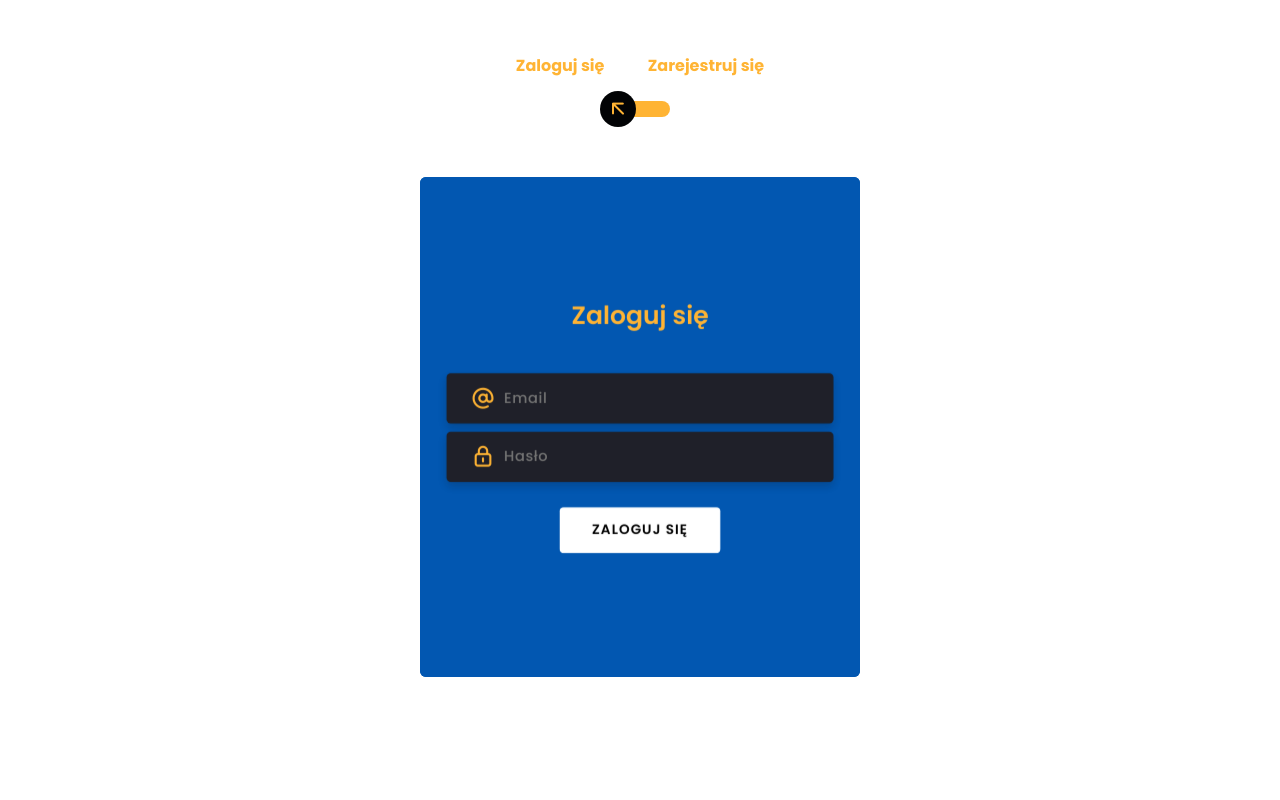
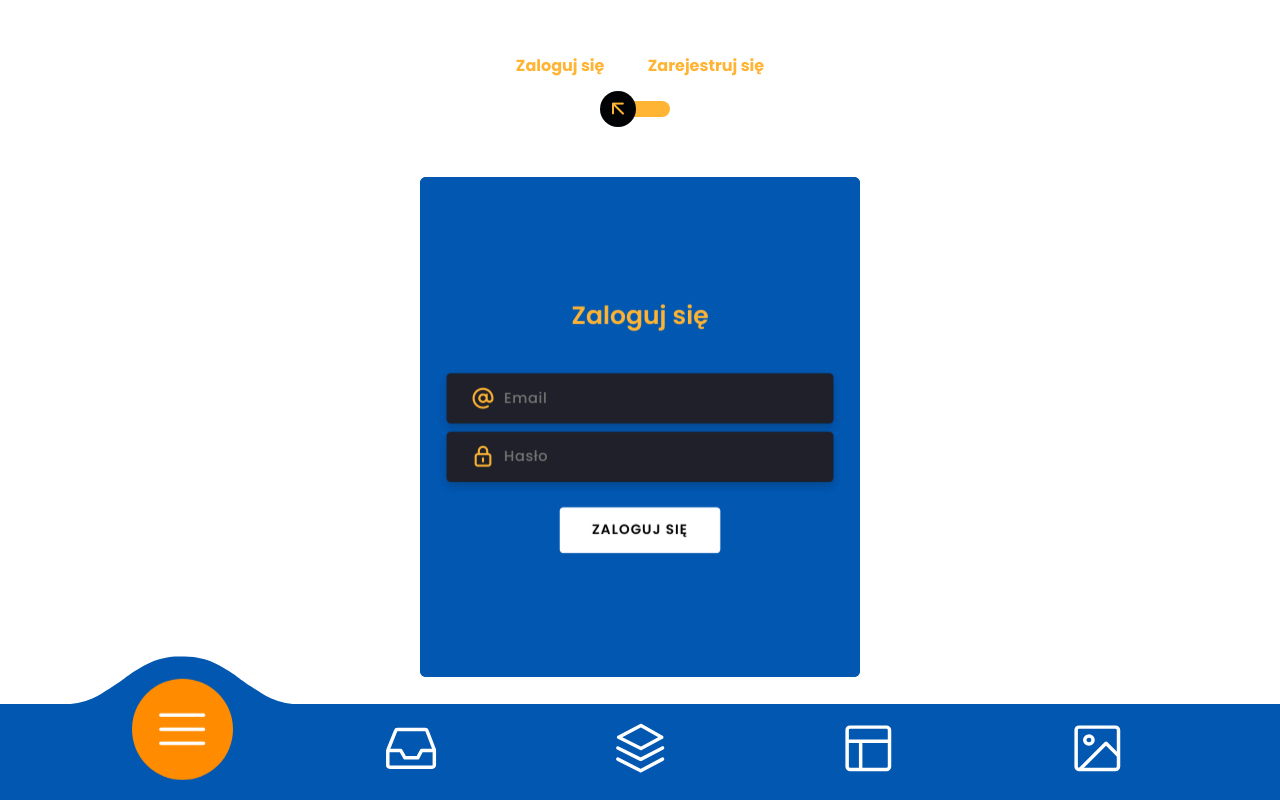
Before and after one commit to kalembasa21/korepetycje, a PHP site: page /rejestracja.php in a window 1280 px wide. Run offline with PHP 8.4, Linux system fonts and the light colour scheme.

Commit message:
update rejestracji

```diff
--- a/rejestracja.css
+++ b/rejestracja.css
@@ -1,4 +1,5 @@
 @import url('https://fonts.googleapis.com/css?family=Poppins:400,500,600,700,800,900');
+
 body{
     font-family: 'Poppins', sans-serif;
     font-weight: 300;
@@ -6,29 +7,36 @@ body{
     color: #FFB434;
     background-color: #FFF;
 }
+
 p {
     font-weight: 500;
     font-size: 14px;
 }
+
 h4 {
     font-weight: 600;
 }
+
 h6 span{
     padding: 0 20px;
     font-weight: 700;
 }
+
 .sekcja{
     position: relative;
     width: 100%;
     display: block;
 }
+
 .pelna-wysokosc{
     min-height: 100vh;
 }
+
 [type="checkbox"]:checked,
 [type="checkbox"]:not(:checked){
     display: none;
 }
+
 .checkbox:checked + label,
 .checkbox:not(:checked) + label{
     position: relative;
@@ -42,6 +50,7 @@ h6 span{
     cursor: pointer;
     background-color: #FFB434;
 }
+
 .checkbox:checked + label:before,
 .checkbox:not(:checked) + label:before{
     position: absolute;
@@ -61,9 +70,11 @@ h6 span{
     font-size: 24px;
     transition: all 0.5s ease;
 }
+
 .checkbox:checked + label:before {
     transform: translateX(44px) rotate(-270deg);
 }
+
 .karta-3d-owijka {
     position: relative;
     width: 440px;
@@ -74,6 +85,7 @@ h6 span{
     perspective: 800px;
     margin-top: 60px;
 }
+
 .karta-3d-wrapper {
     width: 100%;
     height: 100%;
@@ -82,6 +94,7 @@ h6 span{
     transform-style: preserve-3d;
     transition: all 600ms ease-out;
 }
+
 .karta-przod, .karta-tyl {
     width: 100%;
     height: 100%;
@@ -90,12 +103,15 @@ h6 span{
     border-radius: 6px;
     -webkit-transform-style: preserve-3d;
 }
+
 .karta-tyl {
     transform: rotateY(180deg);
 }
+
 .checkbox:checked ~ .karta-3d-owijka .karta-3d-wrapper {
     transform: rotateY(180deg);
 }
+
 .center-wrap{
     position: absolute;
     width: 100%;
@@ -106,12 +122,14 @@ h6 span{
     z-index: 20;
     display: block;
 }
+
 .grupa-formularza{
     position: relative;
     display: block;
     margin: 0;
     padding: 0;
 }
+
 .formularz-styl {
     padding: 13px 20px;
     padding-left: 55px;
@@ -130,12 +148,14 @@ h6 span{
     transition: all 200ms linear;
     box-shadow: 0 4px 8px 0 rgba(21,21,21,.2);
 }
+
 .formularz-styl:focus,
 .formularz-styl:active {
     border: none;
     outline: none;
     box-shadow: 0 4px 8px 0 rgba(21,21,21,.2);
 }
+
 .ikona-inputu {
     position: absolute;
     top: 0;
@@ -147,6 +167,7 @@ h6 span{
     -webkit-transition: all 200ms linear;
     transition: all 200ms linear;
 }
+
 .btn{
     border-radius: 4px;
     height: 44px;
@@ -164,8 +185,121 @@ h6 span{
     background-color: #FFF;
     color: #000000;
 }
+
 .btn:hover{
     background-color: #000000;
     color: #FFF;
     box-shadow: 0 8px 24px 0 rgba(16,39,112,.2);
 }
+
+html {
+    box-sizing: border-box;
+    --bgColorMenu: #1d1d27;
+    --duration: .7s;
+}
+
+html *,
+html *::before,
+html *::after{
+    box-sizing: inherit;
+}
+
+body{
+    margin: 0;
+    padding: 0;
+    overflow-x: hidden;
+}
+
+.menu{
+    color: transparent;
+    margin: 0;
+    display: flex;
+    width: 100%;
+    font-size: 1.5em;
+    padding: 0 2.85em;
+    position: fixed;
+    bottom: 0;
+    align-items: center;
+    justify-content: center;
+    background-color: #0257B1;
+}
+
+.menu__item{
+    all: unset;
+    flex-grow: 1;
+    z-index: 100;
+    display: flex;
+    cursor: pointer;
+    position: relative;
+    border-radius: 50%;
+    align-items: center;
+    will-change: transform;
+    justify-content: center;
+    padding: 0.55em 0 0.85em;
+    transition: transform var(--timeOut , var(--duration));
+}
+
+.menu__item::before{
+    content: "";
+    z-index: -1;
+    width: 4.2em;
+    height: 4.2em;
+    border-radius: 50%;
+    position: absolute;
+    transform: scale(0);
+    transition: background-color var(--duration), transform var(--duration);
+}
+
+.menu__item.active{
+    transform: translate3d(0, -.8em , 0);
+}
+
+.menu__item.active::before{
+    transform: scale(1);
+    background-color: var(--bgColorItem);
+}
+
+.icon{
+    width: 2.6em;
+    height: 2.6em;
+    stroke: white;
+    fill: transparent;
+    stroke-width: 1pt;
+    stroke-miterlimit: 10;
+    stroke-linecap: round;
+    stroke-linejoin: round;
+    stroke-dasharray: 400;
+}
+
+.menu__item.active .icon{
+    stroke: #FFFFFF;
+    fill: transparent;
+    animation: strok 1.5s reverse;
+}
+
+@keyframes strok{
+    100% {
+        stroke-dashoffset: 400;
+}}
+
+.menu__border{
+    left: 0;
+    bottom: 99%;
+    width: 10.9em;
+    height: 2.4em;
+    position: absolute;
+    clip-path: url(#menu);
+    will-change: transform;
+    background-color: #0257B1;
+    transition: transform var(--timeOut , var(--duration));
+}
+
+.svg-container{
+    width: 0;
+    height: 0;
+}
+
+@media screen and (max-width: 50em){
+    .menu{
+        font-size: .8em;
+}}
--- a/rejestracja.php
+++ b/rejestracja.php
@@ -35,30 +35,24 @@
                                             <button type="submit" class="btn mt-4" name="login_submit">Zaloguj się</button>
                                         </form>
                                         <?php
-                                        // Dane dostępowe do bazy danych
-                                        $host = 'localhost'; // Adres hosta
-                                        $username = 'root'; // Nazwa użytkownika bazy danych
-                                        $password = ''; // Hasło bazy danych
-                                        $database = 'korepetycje'; // Nazwa bazy danych
+                                        $host = 'localhost';
+                                        $username = 'root';
+                                        $password = '';
+                                        $database = 'korepetycje';
 
-                                        // Połączenie z bazą danych
                                         $conn = new mysqli($host, $username, $password, $database);
 
-                                        // Sprawdzenie połączenia
                                         if ($conn->connect_error) {
                                             die("Connection failed: " . $conn->connect_error);
                                         }
 
-                                        // Sprawdzenie logowania
                                         if (isset($_SERVER["REQUEST_METHOD"]) && $_SERVER["REQUEST_METHOD"] == "POST" && isset($_POST['login_submit'])){
                                             $login_email = $_POST['login_email'];
                                             $login_haslo = $_POST['login_haslo'];
 
-                                            // Zabezpieczenie przed atakami SQL Injection
                                             $login_email = mysqli_real_escape_string($conn, $login_email);
                                             $login_haslo = mysqli_real_escape_string($conn, $login_haslo);
 
-                                            // Zapytanie SQL sprawdzające czy istnieje użytkownik o podanym adresie email i haśle
                                             $sql = "SELECT * FROM users WHERE email='$login_email' AND haslo='$login_haslo'";
                                             $result = $conn->query($sql);
 
@@ -70,7 +64,6 @@
                                             }
                                         }
 
-                                        // Zamknięcie połączenia z bazą danych
                                         $conn->close();
                                         ?>
                                     </div>
@@ -104,21 +97,17 @@
                                             <button type="submit" class="btn mt-4" name="submit">Zarejestruj się</button>
                                         </form>
                                         <?php
-                                        // Dane dostępowe do bazy danych
-                                        $host = 'localhost'; // Adres hosta
-                                        $username = 'root'; // Nazwa użytkownika bazy danych
-                                        $password = ''; // Hasło bazy danych
-                                        $database = 'korepetycje'; // Nazwa bazy danych
+                                        $host = 'localhost';
+                                        $username = 'root';
+                                        $password = '';
+                                        $database = 'korepetycje';
 
-                                        // Połączenie z bazą danych
                                         $conn = new mysqli($host, $username, $password, $database);
 
-                                        // Sprawdzenie połączenia
                                         if ($conn->connect_error) {
                                             die("Connection failed: " . $conn->connect_error);
                                         }
 
-                                        // Pobranie danych z formularza HTML
                                         if ($_SERVER["REQUEST_METHOD"] == "POST" && isset($_POST['submit'])) {
                                             $imie_nazwisko = $_POST['imie_nazwisko'];
                                             $klasa = $_POST['klasa'];
@@ -126,14 +115,12 @@
                                             $email = $_POST['email'];
                                             $haslo = $_POST['haslo'];
 
-                                            // Zabezpieczenie przed atakami SQL Injection
                                             $imie_nazwisko = mysqli_real_escape_string($conn, $imie_nazwisko);
                                             $klasa = mysqli_real_escape_string($conn, $klasa);
                                             $numer_telefonu = mysqli_real_escape_string($conn, $numer_telefonu);
                                             $email = mysqli_real_escape_string($conn, $email);
                                             $haslo = mysqli_real_escape_string($conn, $haslo);
 
-                                            // Zapytanie SQL dodające nowego użytkownika do tabeli users
                                             $sql = "INSERT INTO users (imie_nazwisko, klasa, numer_telefonu, email, haslo) VALUES ('$imie_nazwisko', '$klasa', '$numer_telefonu', '$email', '$haslo')";
 
                                             if ($conn->query($sql) === TRUE) {
@@ -143,7 +130,6 @@
                                             }
                                         }
 
-                                        // Zamknięcie połączenia z bazą danych
                                         $conn->close();
                                         ?>
                                     </div>
@@ -156,5 +142,78 @@
         </div>
     </div>
 </div>
+<menu class="menu" style="--timeOut: none">
+      <button class="menu__item active" style="--bgColorItem: #ff8c00">
+        <svg class="icon" viewBox="0 0 24 24">
+          <path d="M3.8,6.6h16.4"></path>
+          <path d="M20.2,12.1H3.8"></path>
+          <path d="M3.8,17.5h16.4"></path>
+        </svg>
+      </button>
+
+      <button class="menu__item" style="--bgColorItem: #f54888">
+        <svg class="icon" viewBox="0 0 24 24">
+          <path
+            d="M6.7,4.8h10.7c0.3,0,0.6,0.2,0.7,0.5l2.8,7.3c0,0.1,0,0.2,0,0.3v5.6c0,0.4-0.4,0.8-0.8,0.8H3.8
+        C3.4,19.3,3,19,3,18.5v-5.6c0-0.1,0-0.2,0.1-0.3L6,5.3C6.1,5,6.4,4.8,6.7,4.8z"
+          ></path>
+          <path d="M3.4,12.9H8l1.6,2.8h4.9l1.5-2.8h4.6"></path>
+        </svg>
+      </button>
+
+      <button class="menu__item" style="--bgColorItem: #4343f5">
+        <svg class="icon" viewBox="0 0 24 24">
+          <path d="M3.4,11.9l8.8,4.4l8.4-4.4"></path>
+          <path d="M3.4,16.2l8.8,4.5l8.4-4.5"></path>
+          <path d="M3.7,7.8l8.6-4.5l8,4.5l-8,4.3L3.7,7.8z"></path>
+        </svg>
+      </button>
+
+      <button class="menu__item" style="--bgColorItem: #e0b115">
+        <svg class="icon" viewBox="0 0 24 24">
+          <path
+            d="M5.1,3.9h13.9c0.6,0,1.2,0.5,1.2,1.2v13.9c0,0.6-0.5,1.2-1.2,1.2H5.1c-0.6,0-1.2-0.5-1.2-1.2V5.1
+          C3.9,4.4,4.4,3.9,5.1,3.9z"
+          ></path>
+          <path d="M4.2,9.3h15.6"></path>
+          <path d="M9.1,9.5v10.3"></path>
+        </svg>
+      </button>
+
+      <button class="menu__item" style="--bgColorItem: #65ddb7">
+        <svg class="icon" viewBox="0 0 24 24">
+          <path
+            d="M5.1,3.9h13.9c0.6,0,1.2,0.5,1.2,1.2v13.9c0,0.6-0.5,1.2-1.2,1.2H5.1c-0.6,0-1.2-0.5-1.2-1.2V5.1
+          C3.9,4.4,4.4,3.9,5.1,3.9z"
+          ></path>
+          <path d="M5.5,20l9.9-9.9l4.7,4.7"></path>
+          <path
+            d="M10.4,8.8c0,0.9-0.7,1.6-1.6,1.6c-0.9,0-1.6-0.7-1.6-1.6C7.3,8,8,7.3,8.9,7.3C9.7,7.3,10.4,8,10.4,8.8z"
+          ></path>
+        </svg>
+      </button>
+
+      <div
+        class="menu__border"
+        style="transform: translate3d(0px, 0px, 0px)"
+      ></div>
+    </menu>
+
+    <div class="svg-container">
+      <svg viewBox="0 0 202.9 45.5">
+        <clipPath
+          id="menu"
+          clipPathUnits="objectBoundingBox"
+          transform="scale(0.0049285362247413 0.021978021978022)"
+        >
+          <path
+            d="M6.7,45.5c5.7,0.1,14.1-0.4,23.3-4c5.7-2.3,9.9-5,18.1-10.5c10.7-7.1,11.8-9.2,20.6-14.3c5-2.9,9.2-5.2,15.2-7
+          c7.1-2.1,13.3-2.3,17.6-2.1c4.2-0.2,10.5,0.1,17.6,2.1c6.1,1.8,10.2,4.1,15.2,7c8.8,5,9.9,7.1,20.6,14.3c8.3,5.5,12.4,8.2,18.1,10.5
+          c9.2,3.6,17.6,4.2,23.3,4H6.7z"
+          ></path>
+        </clipPath>
+      </svg>
+    </div>
+    <script src="rejestracja.js" crossorigin=""></script>
 </body>
 </html>
```
Also changed, not shown: rejestracja.js (+34 -0 lines).
